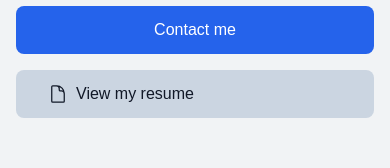
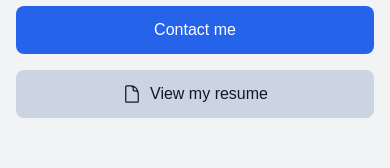
Before and after one commit to davidgit3000/My-Portfolio, a Next.js app: page / in a window 390 px wide. Shown: the part 856-1024 px from the top of the page. Built offline with nearby package versions, Linux system fonts and the light colour scheme.

Commit message:
modified the layout of two buttons and their text

```diff
--- a/app/components/Hero.tsx
+++ b/app/components/Hero.tsx
@@ -29,11 +29,11 @@ export default function Hero() {
               web experiences. I specialize in building modern web applications
               with cutting-edge technologies.
             </p>
-            <div className="flex flex-col sm:flex-row gap-4 animate-fade-in-delay-2">
+            <div className="flex flex-col lg:flex-row gap-4 animate-fade-in-delay-2">
               <a
                 href="#contact"
                 onClick={(e) => handleScroll(e, '#contact')}
-                className="inline-block bg-blue-600 dark:bg-blue-500 text-white px-8 py-3 rounded-lg font-medium hover:bg-blue-700 dark:hover:bg-blue-600 transition-all duration-300 ease-in-out hover:scale-105 hover:shadow-md hover:shadow-blue-300"
+                className="inline-flex items-center justify-center bg-blue-600 dark:bg-blue-500 text-white px-8 py-3 rounded-lg font-medium hover:bg-blue-700 dark:hover:bg-blue-600 transition-all duration-300 ease-in-out hover:scale-105 hover:shadow-md hover:shadow-blue-300"
               >
                 Contact me
               </a>
@@ -42,10 +42,10 @@ export default function Hero() {
                 target="_blank"
                 rel="noopener noreferrer"
                 // download="David_Lam_resume.pdf"
-                className="inline-flex items-center gap-2 bg-slate-300 dark:bg-slate-700 text-gray-900 dark:text-white px-8 py-3 rounded-lg font-medium hover:bg-slate-400 dark:hover:bg-slate-600 transition-all duration-300 ease-in-out hover:scale-105 hover:shadow-md hover:shadow-slate-300"
+                className="inline-flex items-center justify-center gap-2 bg-slate-300 dark:bg-slate-700 text-gray-900 dark:text-white px-8 py-3 rounded-lg font-medium hover:bg-slate-400 dark:hover:bg-slate-600 transition-all duration-300 ease-in-out hover:scale-105 hover:shadow-md hover:shadow-slate-300"
               >
                 <DocumentIcon className="h-5 w-5" />
-                View my resume
+                <span className="text-center">View my resume</span>
               </a>
             </div>
           </div>
```
